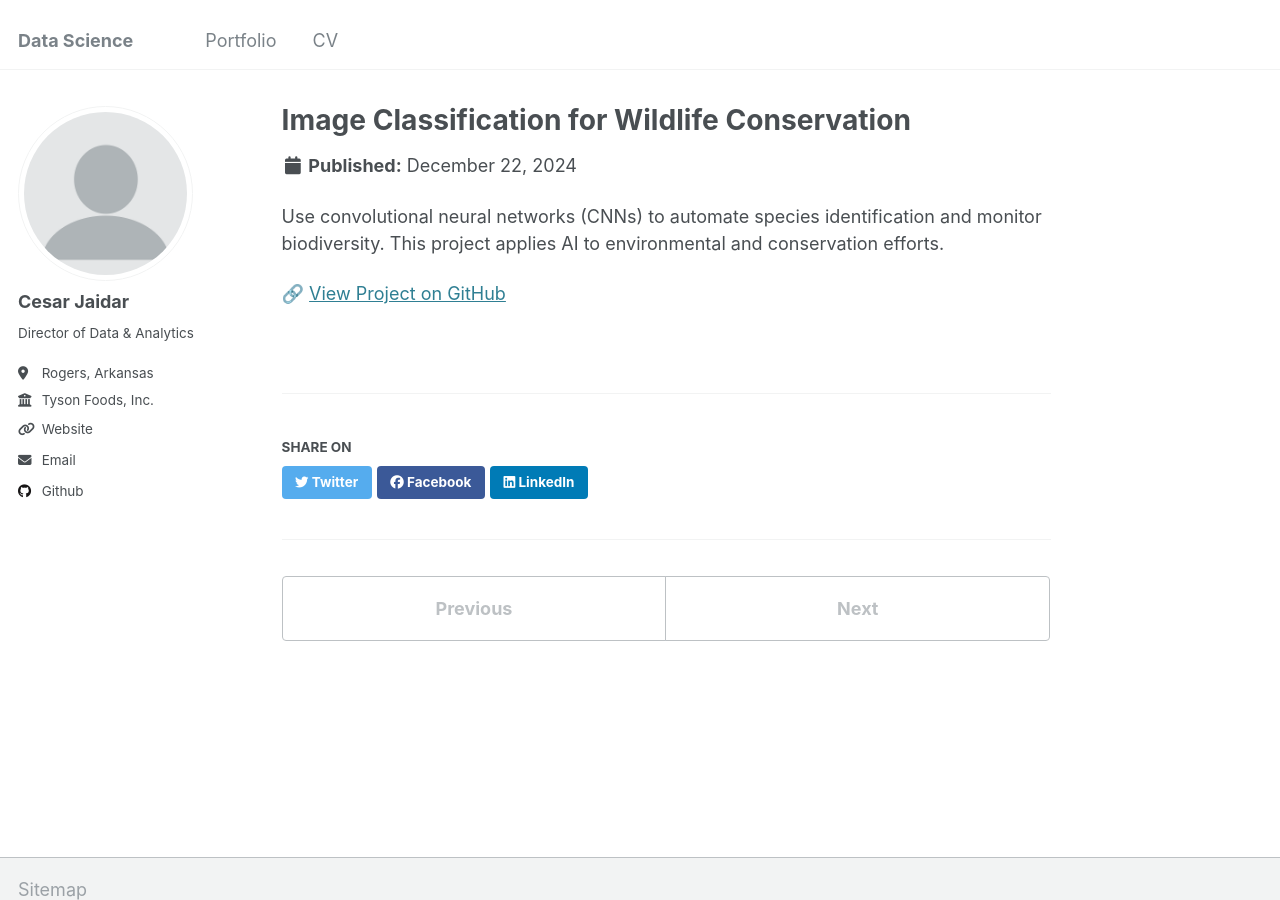
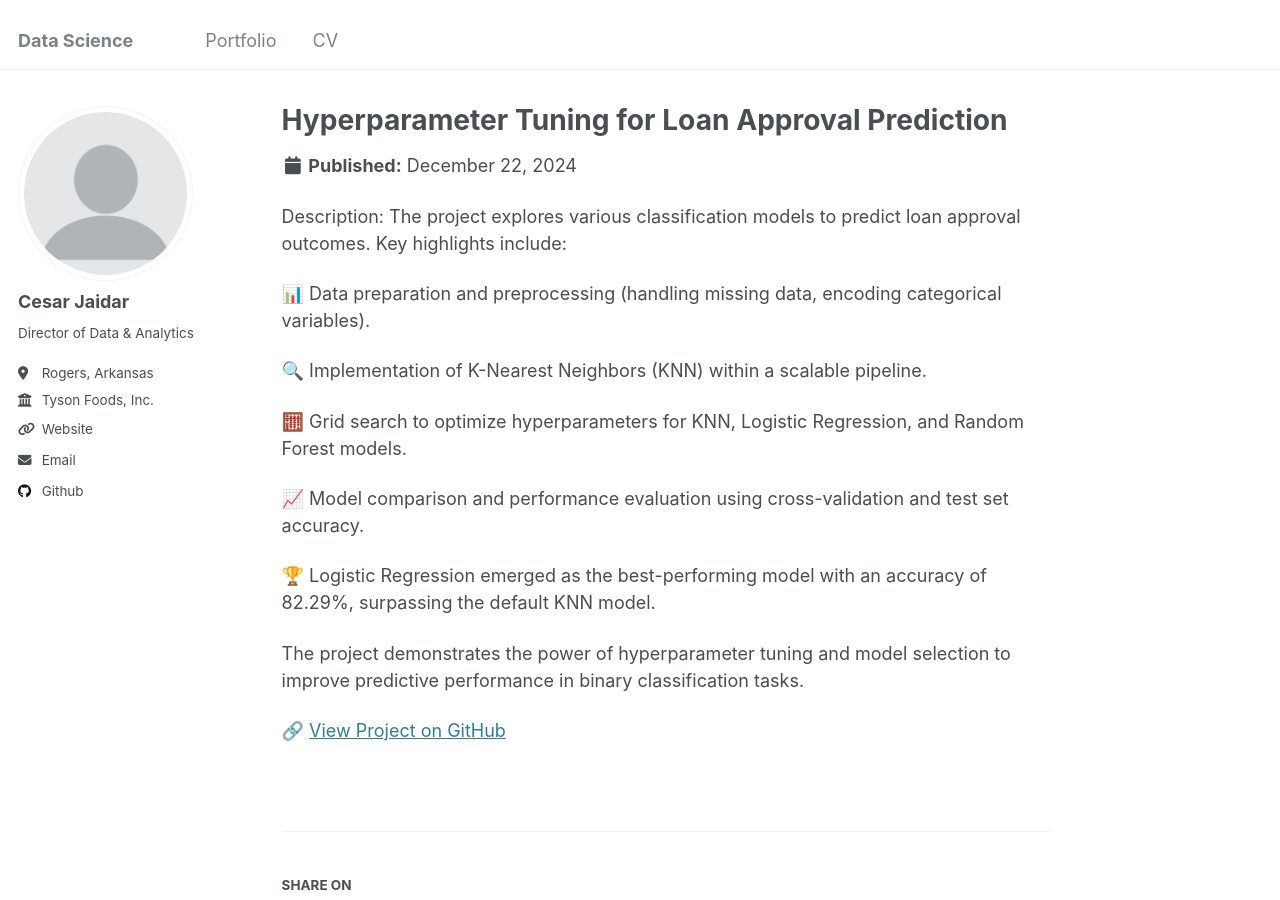
Before and after one commit to cesarjaidar/portfolio, a Jekyll site: the page built from _portfolio/Project 9.md, in a window 1280 px wide and 900 px high. Built offline with Jekyll 4.4.1, drawn with Linux system fonts in a browser that asks for light colours.

Commit message:
Update Project 9.md

```diff
--- a/_portfolio/Project 9.md
+++ b/_portfolio/Project 9.md
@@ -1,10 +1,21 @@
 ---
-title: "Image Classification for Wildlife Conservation"
-excerpt: "Develop a deep learning model to classify and detect animal species in camera trap images."
+title: "Hyperparameter Tuning for Loan Approval Prediction"
+excerpt: "This project leverages grid search and pipeline optimization to fine-tune machine learning models for loan approval prediction, enhancing model accuracy through hyperparameter tuning."
 collection: portfolio
 ---
+Description:
+The project explores various classification models to predict loan approval outcomes. Key highlights include:
 
-Use convolutional neural networks (CNNs) to automate species identification and monitor biodiversity. This project applies AI to environmental and conservation efforts.
+📊 Data preparation and preprocessing (handling missing data, encoding categorical variables).
 
+🔍 Implementation of K-Nearest Neighbors (KNN) within a scalable pipeline.
 
-🔗 [View Project on GitHub](https://github.com/cesarjaidar/portfolio/blob/master/files/Generating%20Images%20with%20Stability%20AI.py)
+🧮 Grid search to optimize hyperparameters for KNN, Logistic Regression, and Random Forest models.
+
+📈 Model comparison and performance evaluation using cross-validation and test set accuracy.
+
+🏆 Logistic Regression emerged as the best-performing model with an accuracy of 82.29%, surpassing the default KNN model.
+
+The project demonstrates the power of hyperparameter tuning and model selection to improve predictive performance in binary classification tasks.
+
+🔗 [View Project on GitHub](https://github.com/cesarjaidar/portfolio/blob/master/files/Hyperparameter%20Tuning.py)
```
